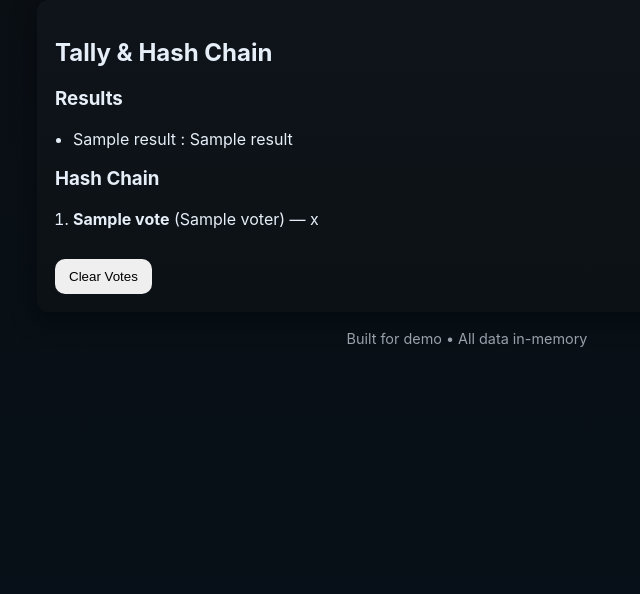
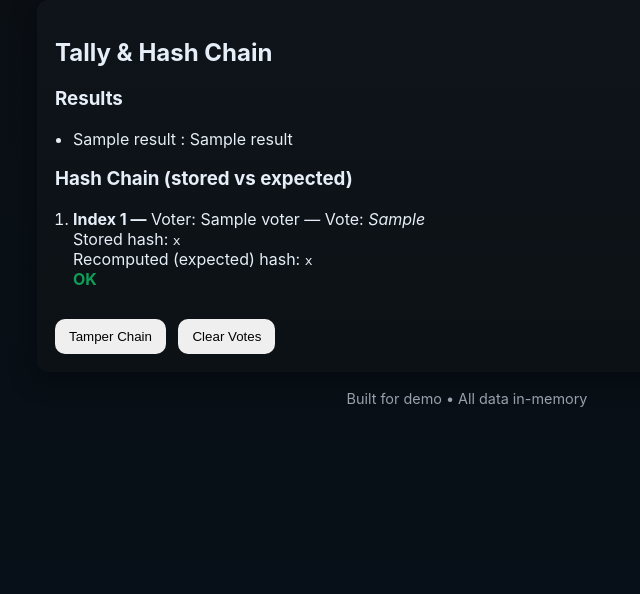
Before and after one commit to ved0104/Secure-Voting, a Flask app: template templates/tally.html in a window 1280 px wide. Shown: the part 107-701 px from the top of the page, without its empty margins (173-813 px from the left). Run offline with Flask 3, Linux system fonts and the light colour scheme; the template is opened without the code that fills it: most values are stand-ins (such as "Sample title", 1, 10 or a date in 2020).

Commit message:
added tampering

```diff
--- a/app.py
+++ b/app.py
@@ -8,7 +8,12 @@ from typing import Dict, Any, List
 from cryptography.fernet import Fernet
 from cryptography.hazmat.primitives.asymmetric import ec
 from cryptography.hazmat.primitives.serialization import (
-    Encoding, PublicFormat, PrivateFormat, NoEncryption, load_pem_private_key, load_pem_public_key
+    Encoding,
+    PublicFormat,
+    PrivateFormat,
+    NoEncryption,
+    load_pem_private_key,
+    load_pem_public_key,
 )
 from cryptography.hazmat.primitives.kdf.hkdf import HKDF
 from cryptography.hazmat.primitives import hashes
@@ -42,10 +47,7 @@ def ecies_encrypt(aes_key: bytes, recipient_pubkey):
     ephemeral_key = ec.generate_private_key(ec.SECP256R1())
     shared_secret = ephemeral_key.exchange(ec.ECDH(), recipient_pubkey)
     derived_key = HKDF(
-        algorithm=hashes.SHA256(),
-        length=32,
-        salt=None,
-        info=b"ecies-exchange"
+        algorithm=hashes.SHA256(), length=32, salt=None, info=b"ecies-exchange"
     ).derive(shared_secret)
     f = Fernet(urlsafe_b64encode(derived_key))
     encrypted_key = f.encrypt(aes_key)
@@ -53,14 +55,13 @@ def ecies_encrypt(aes_key: bytes, recipient_pubkey):
     return encrypted_key, serialize_ec_public_key(ephemeral_pub)
 
 
-def ecies_decrypt(encrypted_aes_key: bytes, ephemeral_pub_bytes: bytes, server_private_key):
+def ecies_decrypt(
+    encrypted_aes_key: bytes, ephemeral_pub_bytes: bytes, server_private_key
+):
     ephemeral_pub = deserialize_ec_public_key(ephemeral_pub_bytes)
     shared_secret = server_private_key.exchange(ec.ECDH(), ephemeral_pub)
     derived_key = HKDF(
-        algorithm=hashes.SHA256(),
-        length=32,
-        salt=None,
-        info=b"ecies-exchange"
+        algorithm=hashes.SHA256(), length=32, salt=None, info=b"ecies-exchange"
     ).derive(shared_secret)
     f = Fernet(urlsafe_b64encode(derived_key))
     aes_key = f.decrypt(encrypted_aes_key)
@@ -77,7 +78,7 @@ def create_vote(vote_text: str, server_pubkey, voter_signing_key: SigningKey):
         "vote_encrypted": urlsafe_b64encode(vote_enc).decode(),
         "key_encrypted": urlsafe_b64encode(encrypted_key).decode(),
         "ephemeral_pub": urlsafe_b64encode(ephemeral_pub_bytes).decode(),
-        "signature": urlsafe_b64encode(signature).decode()
+        "signature": urlsafe_b64encode(signature).decode(),
     }
 
 
@@ -85,22 +86,23 @@ def verify_and_store_vote(
     vote_packet: Dict[str, Any],
     voter_verify_key: VerifyKey,
     server_ec_private_key,
-    prev_hash: str ):
+    prev_hash: str,
+):
     try:
         vote_enc = urlsafe_b64decode(vote_packet["vote_encrypted"])
         key_enc = urlsafe_b64decode(vote_packet["key_encrypted"])
         ephemeral_pub = urlsafe_b64decode(vote_packet["ephemeral_pub"])
         signature = urlsafe_b64decode(vote_packet["signature"])
+        # verify signature first (raises BadSignatureError if invalid)
         voter_verify_key.verify(vote_enc, signature)
         aes_key = ecies_decrypt(key_enc, ephemeral_pub, server_ec_private_key)
         f = Fernet(aes_key)
         vote_plain = f.decrypt(vote_enc).decode()
         prev_hash_bytes = prev_hash.encode()
-        vote_hash = hashlib.blake2b(vote_enc + prev_hash_bytes, digest_size=32).hexdigest()
-        return {
-            "vote_plain": vote_plain,
-            "vote_hash": vote_hash
-        }
+        vote_hash = hashlib.blake2b(
+            vote_enc + prev_hash_bytes, digest_size=32
+        ).hexdigest()
+        return {"vote_plain": vote_plain, "vote_hash": vote_hash}
     except BadSignatureError:
         print("Signature verification failed!")
         return None
@@ -121,7 +123,9 @@ for i in range(1, 6):
     VOTER_DB[f"voter{i}"] = {"sign": sk, "verify": vk}
 
 # Store received vote packets (in-memory)
+# Each entry: {"voter_id": str, "packet": dict}
 RECEIVED_VOTES: List[Dict[str, Any]] = []
+
 
 @app.route("/")
 def index():
@@ -129,41 +133,130 @@ def index():
     voters = list(VOTER_DB.keys())
     return render_template("index.html", voters=voters)
 
-@app.route('/submit_vote', methods=['POST'])
+
+@app.route("/submit_vote", methods=["POST"])
 def submit_vote():
     data = request.json
-    voter_id = data.get('voter_id')
-    vote_text = data.get('vote_text')
+    voter_id = data.get("voter_id")
+    vote_text = data.get("vote_text")
     if not voter_id or not vote_text:
-        return jsonify({'status':'error','msg':'voter_id and vote_text required'}), 400
+        return (
+            jsonify({"status": "error", "msg": "voter_id and vote_text required"}),
+            400,
+        )
     voter = VOTER_DB.get(voter_id)
     if not voter:
-        return jsonify({'status':'error','msg':'unknown voter'}), 404
-    vote_packet = create_vote(vote_text, SERVER_PUB, voter['sign'])
+        return jsonify({"status": "error", "msg": "unknown voter"}), 404
+
+    vote_packet = create_vote(vote_text, SERVER_PUB, voter["sign"])
+
+    # Compute and store the original hash now (based on last stored original_hash)
+    vote_enc_bytes = urlsafe_b64decode(vote_packet["vote_encrypted"])
+    if RECEIVED_VOTES:
+        prev_original = RECEIVED_VOTES[-1]["packet"].get("original_hash", None)
+        prev_hash = prev_original if prev_original else ("0" * 64)
+    else:
+        prev_hash = "0" * 64
+
+    vote_hash = hashlib.blake2b(
+        vote_enc_bytes + prev_hash.encode(), digest_size=32
+    ).hexdigest()
+    # store original hash inside the packet for future tamper detection
+    vote_packet["original_hash"] = vote_hash
+
     # store along with claimed voter id
     RECEIVED_VOTES.append({"voter_id": voter_id, "packet": vote_packet})
-    return jsonify({'status':'ok', 'packet': vote_packet})
+    return jsonify({"status": "ok", "packet": vote_packet})
 
-@app.route('/tally')
+
+@app.route("/tamper", methods=["POST"])
+def tamper():
+    if not RECEIVED_VOTES:
+        return {"status": "error", "msg": "No votes to tamper"}, 400
+
+    # Pick the first vote and corrupt it
+    target = RECEIVED_VOTES[0]["packet"]
+
+    # Corrupt the encrypted vote (flip one byte)
+    tampered = bytearray(urlsafe_b64decode(target["vote_encrypted"]))
+    tampered[0] ^= 1  # flip first bit
+    target["vote_encrypted"] = urlsafe_b64encode(bytes(tampered)).decode()
+
+    return {"status": "ok", "msg": "Tampering done"}, 200
+
+
+@app.route("/tally")
 def tally():
     results = {}
-    prev_hash = '0' * 64
-    chain = []
-    for item in RECEIVED_VOTES:
-        voter_id = item['voter_id']
-        packet = item['packet']
-        verify_key = VOTER_DB[voter_id]['verify']
-        out = verify_and_store_vote(packet, verify_key, SERVER_PRIV, prev_hash)
+    chain_view = []  # entries for template
+    tampered = False
+
+    # We'll recompute expected hashes in order, using stored ciphertexts.
+    prev_hash = "0" * 64
+
+    for idx, item in enumerate(RECEIVED_VOTES):
+        voter_id = item["voter_id"]
+        packet = item["packet"]
+
+        # Stored/original hash at submission time
+        original_hash = packet.get("original_hash")
+
+        # current ciphertext bytes (may have been tampered)
+        vote_enc_bytes = urlsafe_b64decode(packet["vote_encrypted"])
+
+        # recompute expected hash from current ciphertext + prev_hash
+        expected_hash = hashlib.blake2b(
+            vote_enc_bytes + prev_hash.encode(), digest_size=32
+        ).hexdigest()
+
+        # detect tampering if expected hash != stored original hash
+        entry_tampered = original_hash != expected_hash
+        if entry_tampered:
+            tampered = True
+
+        # try to verify & decrypt (this may fail if signature or encryption broken)
+        out = verify_and_store_vote(
+            packet, VOTER_DB[voter_id]["verify"], SERVER_PRIV, prev_hash
+        )
+
         if out:
-            results[out['vote_plain']] = results.get(out['vote_plain'], 0) + 1
-            prev_hash = out['vote_hash']
-            chain.append({'vote': out['vote_plain'], 'hash': out['vote_hash'], 'voter': voter_id})
-    return render_template('tally.html', results=results, chain=chain)
+            vote_plain = out["vote_plain"]
+            # advance prev_hash only using the expected (original) chain logic:
+            # use the stored original_hash if present; otherwise fallback to expected
+            prev_hash = original_hash if original_hash else expected_hash
+        else:
+            vote_plain = "<INVALID OR UNVERIFIABLE>"
 
-@app.route('/api/clear', methods=['POST'])
+            # Even if verification failed, we still advance prev_hash using stored original_hash
+            # so subsequent expected_hash calculations mimic the original chain's order.
+            prev_hash = original_hash if original_hash else expected_hash
+
+        chain_view.append(
+            {
+                "index": idx,
+                "voter": voter_id,
+                "stored_hash": original_hash,
+                "expected_hash": expected_hash,
+                "vote_plain": vote_plain,
+                "entry_tampered": entry_tampered,
+            }
+        )
+
+    # build results (count only valid decrypted votes)
+    for e in chain_view:
+        if e["vote_plain"] and not e["vote_plain"].startswith("<INVALID"):
+            results[e["vote_plain"]] = results.get(e["vote_plain"], 0) + 1
+
+    return render_template(
+        "tally.html", results=results, chain=chain_view, tampered=tampered
+    )
+
+
+@app.route("/api/clear", methods=["POST"])
 def clear_votes():
     RECEIVED_VOTES.clear()
-    return jsonify({'status':'ok'})
+    return jsonify({"status": "ok"})
 
-if __name__ == '__main__':
+
+if __name__ == "__main__":
     app.run(debug=True)
--- a/static/js/main.js
+++ b/static/js/main.js
@@ -41,9 +41,13 @@ async function submitVote() {
     }
 }
 
-
 async function clearVotes() {
     await fetch('/api/clear', { method:'POST' });
+    window.location.reload();
+}
+
+async function tamperChain() {
+    await fetch('/tamper', { method: 'POST' });
     window.location.reload();
 }
 
@@ -53,4 +57,7 @@ window.addEventListener('DOMContentLoaded', () => {
 
     const clear = document.getElementById('clearBtn');
     if (clear) clear.addEventListener('click', clearVotes);
+
+    const t = document.getElementById('tamperBtn');
+    if (t) t.addEventListener('click', tamperChain);
 });
--- a/templates/tally.html
+++ b/templates/tally.html
@@ -1,6 +1,23 @@
-{% extends 'base.html' %} {% block content %}
+{% extends 'base.html' %}
+{% block content %}
 <section class="card">
   <h2>Tally & Hash Chain</h2>
+
+  {% if tampered %}
+  <div
+    style="
+      background: #ff3b3b;
+      padding: 12px;
+      border-radius: 8px;
+      color: white;
+      font-weight: bold;
+      margin-bottom: 15px;
+    "
+  >
+    ⚠️ HASH CHAIN BROKEN — TAMPERING DETECTED
+  </div>
+  {% endif %}
+
   <div class="tally">
     <h3>Results</h3>
     {% if results %}
@@ -13,18 +30,34 @@
     <p>No accepted votes yet.</p>
     {% endif %}
 
-    <h3>Hash Chain</h3>
+    <h3>Hash Chain (stored vs expected)</h3>
     {% if chain %}
     <ol>
       {% for c in chain %}
-      <li><strong>{{ c.vote }}</strong> ({{c.voter}}) — {{ c.hash }}</li>
+      <li>
+        <strong>Index {{ c.index }} —</strong>
+        Voter: {{ c.voter }} —
+        Vote: <em>{{ c.vote_plain }}</em>
+        <br />
+        Stored hash: <code>{{ c.stored_hash }}</code>
+        <br />
+        Recomputed (expected) hash: <code>{{ c.expected_hash }}</code>
+        <br />
+        {% if c.entry_tampered %}
+          <span style="color:#fff;background:#e64a4a;padding:4px;border-radius:4px;font-weight:bold;">TAMPERED</span>
+        {% else %}
+          <span style="color:#0f9d58;font-weight:bold;">OK</span>
+        {% endif %}
+      </li>
       {% endfor %}
     </ol>
     {% else %}
     <p>Chain is empty.</p>
     {% endif %}
-
-    <button id="clearBtn">Clear Votes</button>
+    <div style="margin-top:12px">
+      <button id="tamperBtn" style="margin-right:8px">Tamper Chain</button>
+      <button id="clearBtn">Clear Votes</button>
+    </div>
   </div>
 </section>
 {% endblock %}
```
